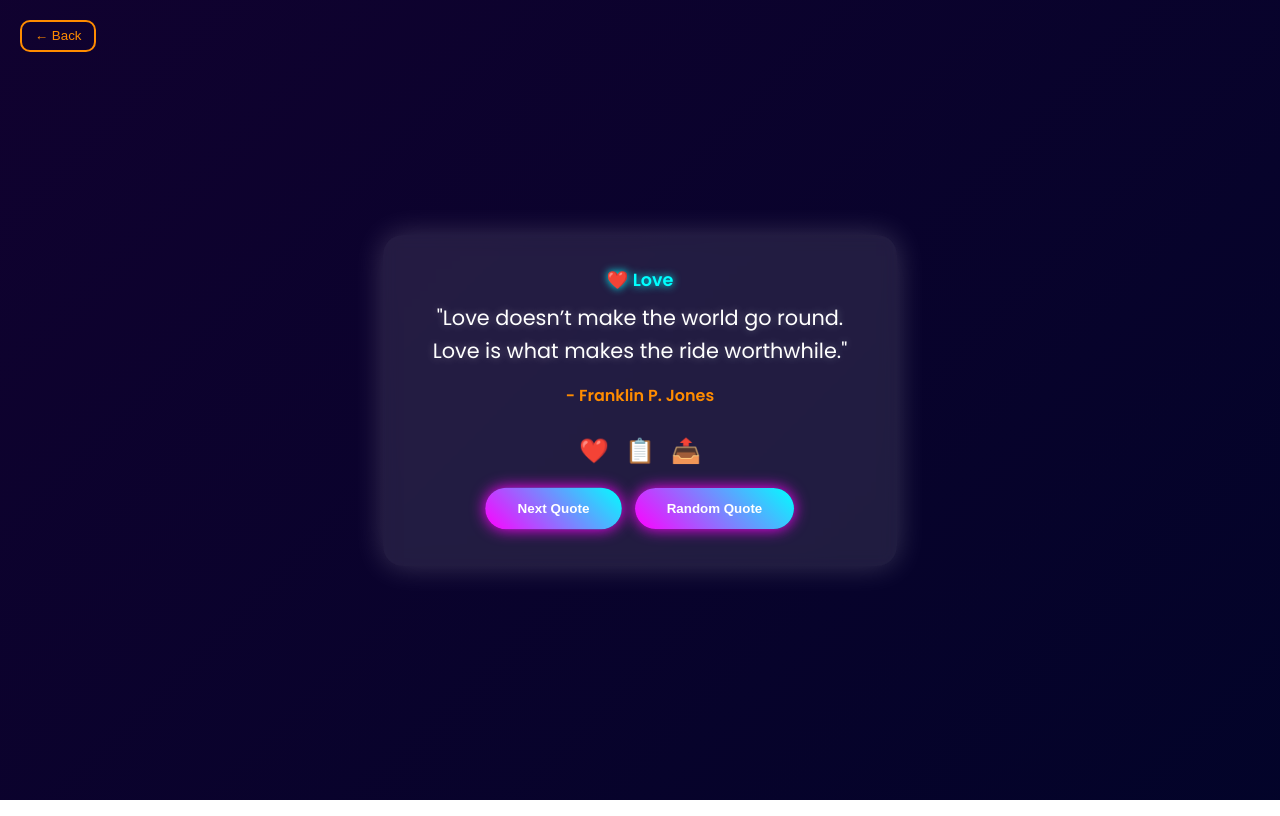
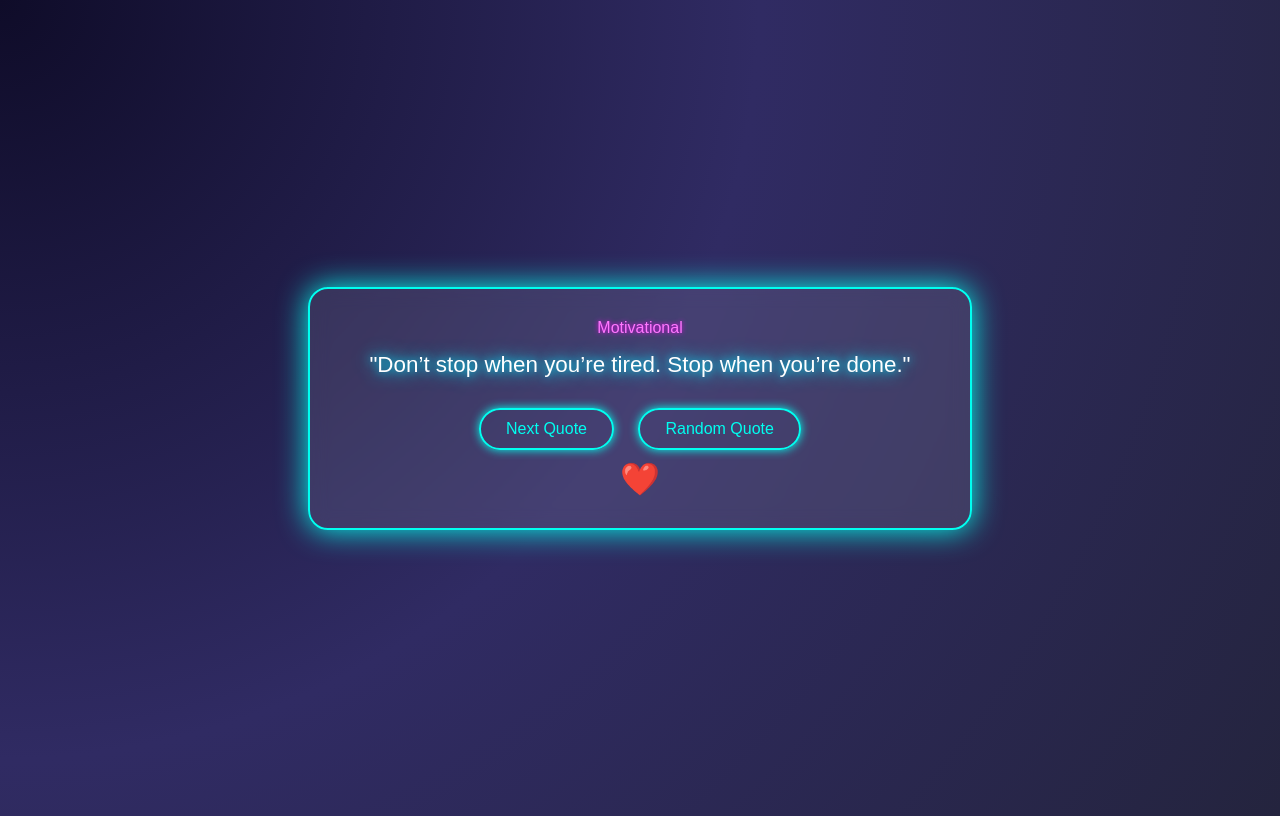
Before and after one commit to leviscojr/quotesverse, a plain HTML site: page quotes.html in a window 1280 px wide. Both pictures are taken after a click on the button "Next Quote". Drawn offline with Linux system fonts and the light colour scheme.

Commit message:
Update quotes.html

```diff
--- a/quotes.html
+++ b/quotes.html
@@ -1,268 +1,157 @@
 <!DOCTYPE html>
 <html lang="en">
 <head>
-  <meta charset="UTF-8" />
-  <meta name="viewport" content="width=device-width, initial-scale=1.0" />
+  <meta charset="UTF-8">
+  <meta name="viewport" content="width=device-width, initial-scale=1.0">
   <title>QuotesVerse</title>
-  <link href="https://fonts.googleapis.com/css2?family=Poppins:wght@400;600&display=swap" rel="stylesheet">
   <style>
-    :root {
-      --neon1: #ff00ff;
-      --neon2: #00ffff;
-      --neon3: #ff8c00;
-      --bg1: #12071f;
-      --text: #ffffff;
-    }
-
     body {
-      margin: 0;
-      font-family: "Poppins", sans-serif;
-      height: 100vh;
+      background: radial-gradient(circle at top left, #0f0c29, #302b63, #24243e);
+      color: #fff;
+      font-family: 'Poppins', sans-serif;
+      text-align: center;
+      min-height: 100vh;
       display: flex;
       flex-direction: column;
       justify-content: center;
       align-items: center;
-      color: var(--text);
-      background: linear-gradient(135deg, #1b0034, #000428);
-      animation: gradientShift 10s ease infinite alternate;
-      background-size: 200% 200%;
-      overflow: hidden;
     }
 
-    @keyframes gradientShift {
-      0% { background-position: 0% 50%; }
-      100% { background-position: 100% 50%; }
+    .quote-box {
+      background: rgba(255, 255, 255, 0.1);
+      border: 2px solid #00fff0;
+      border-radius: 20px;
+      padding: 30px;
+      width: 90%;
+      max-width: 600px;
+      box-shadow: 0 0 30px #00fff0;
+      backdrop-filter: blur(10px);
+      transition: all 0.3s ease;
     }
 
-    .container {
-      text-align: center;
-      background: rgba(255, 255, 255, 0.1);
-      padding: 2rem;
-      border-radius: 20px;
-      box-shadow: 0 0 30px rgba(255,255,255,0.2);
-      backdrop-filter: blur(8px);
-      width: 90%;
-      max-width: 450px;
-      animation: fadeIn 1s ease;
-      position: relative;
-    }
-
-    @keyframes fadeIn {
-      from { opacity: 0; transform: scale(0.9); }
-      to { opacity: 1; transform: scale(1); }
+    .quote-text {
+      font-size: 1.4rem;
+      margin-bottom: 20px;
+      color: #fff;
+      text-shadow: 0 0 10px #00e6ff, 0 0 20px #00e6ff;
     }
 
     .category {
-      font-weight: 600;
-      color: var(--neon2);
-      text-shadow: 0 0 8px var(--neon2);
-      margin-bottom: 0.5rem;
-      font-size: 1.1rem;
+      font-size: 1rem;
+      color: #ff77ff;
+      text-shadow: 0 0 5px #ff00ff;
+      margin-bottom: 15px;
     }
 
-    .quote {
-      font-size: 1.3rem;
-      line-height: 1.6;
-      margin-bottom: 1rem;
-      color: #fff;
-      text-shadow: 0 0 8px rgba(255,255,255,0.3);
+    .btn {
+      background: none;
+      border: 2px solid #00fff0;
+      color: #00fff0;
+      padding: 10px 25px;
+      border-radius: 25px;
+      margin: 10px;
+      cursor: pointer;
+      font-size: 1rem;
+      transition: 0.3s;
+      box-shadow: 0 0 10px #00fff0;
     }
 
-    .author {
-      color: var(--neon3);
-      font-weight: 600;
-      margin-bottom: 1.5rem;
+    .btn:hover {
+      background: #00fff0;
+      color: #121212;
+      box-shadow: 0 0 25px #00fff0;
     }
 
-    .buttons {
-      display: flex;
-      justify-content: center;
-      gap: 1rem;
-      margin-bottom: 1rem;
-    }
-
-    .icon-btn {
-      font-size: 1.5rem;
+    .heart {
+      font-size: 2rem;
       cursor: pointer;
-      transition: 0.3s;
-      user-select: none;
-    }
-
-    .icon-btn:hover {
-      transform: scale(1.2);
-      text-shadow: 0 0 10px var(--neon1);
+      transition: transform 0.3s ease, color 0.3s ease;
     }
 
     .heart.liked {
-      color: #ff3366;
-      text-shadow: 0 0 15px #ff3366, 0 0 30px #ff6699;
-      animation: heartPop 0.5s ease;
+      color: #ff007f;
+      transform: scale(1.4);
+      text-shadow: 0 0 20px #ff007f;
     }
 
-    @keyframes heartPop {
-      0% { transform: scale(1); }
-      50% { transform: scale(1.6); }
-      100% { transform: scale(1.1); }
+    #favMsg {
+      color: #00ffcc;
+      font-size: 1rem;
+      margin-top: 10px;
+      display: none;
     }
 
-    .toast {
-      position: absolute;
-      bottom: -50px;
-      left: 50%;
-      transform: translateX(-50%);
-      background: rgba(0,0,0,0.6);
-      color: white;
-      padding: 0.5rem 1rem;
-      border-radius: 20px;
-      font-size: 0.9rem;
-      opacity: 0;
-      transition: all 0.5s ease;
-      pointer-events: none;
-    }
-
-    .toast.show {
-      bottom: 10px;
-      opacity: 1;
-    }
-
-    .next-btn, .random-btn {
-      background: linear-gradient(45deg, var(--neon1), var(--neon2));
-      border: none;
-      border-radius: 50px;
-      color: white;
-      font-weight: 600;
-      padding: 0.8rem 2rem;
-      cursor: pointer;
-      box-shadow: 0 0 15px var(--neon1);
-      transition: all 0.3s ease;
-      margin: 0.3rem;
-    }
-
-    .next-btn:hover, .random-btn:hover {
-      transform: scale(1.1);
-      box-shadow: 0 0 25px var(--neon2);
-    }
-
-    .back-btn {
-      position: absolute;
-      top: 20px;
-      left: 20px;
-      background: transparent;
-      border: 2px solid var(--neon3);
-      color: var(--neon3);
-      padding: 0.4rem 0.8rem;
-      border-radius: 10px;
-      cursor: pointer;
-      transition: 0.3s;
-    }
-
-    .back-btn:hover {
-      background: var(--neon3);
-      color: #000;
-      box-shadow: 0 0 10px var(--neon3);
-    }
-
-    @keyframes pulse {
-      0%, 100% { transform: scale(1); }
-      50% { transform: scale(1.05); }
-    }
-
-    .next-btn {
-      animation: pulse 2.5s infinite ease-in-out;
+    @keyframes glow {
+      0% { text-shadow: 0 0 5px #00fff0; }
+      50% { text-shadow: 0 0 20px #00fff0; }
+      100% { text-shadow: 0 0 5px #00fff0; }
     }
   </style>
 </head>
 <body>
-  <button class="back-btn" onclick="window.location.href='index.html'">← Back</button>
 
-  <div class="container">
-    <div class="category" id="category">💬 Motivation</div>
-    <div class="quote" id="quote">"The harder you work for something, the greater you’ll feel when you achieve it."</div>
-    <div class="author" id="author">- Unknown</div>
-
-    <div class="buttons">
-      <span class="icon-btn heart" onclick="toggleLike(this)">❤️</span>
-      <span class="icon-btn" onclick="copyQuote()">📋</span>
-      <span class="icon-btn" onclick="shareQuote()">📤</span>
+  <div class="quote-box">
+    <div class="category" id="category">Motivational</div>
+    <div class="quote-text" id="quote">"Stay hungry, stay foolish."</div>
+    <div>
+      <button class="btn" id="nextBtn">Next Quote</button>
+      <button class="btn" id="randomBtn">Random Quote</button>
     </div>
-
-    <button class="next-btn" onclick="nextQuote()">Next Quote</button>
-    <button class="random-btn" onclick="randomQuote()">Random Quote</button>
-
-    <div id="toast" class="toast">Added to Favorites!</div>
+    <div class="heart" id="heart">❤️</div>
+    <div id="favMsg">💖 Added to Favorites!</div>
   </div>
 
   <script>
-    const quotes = [
-      { category: "💪 Motivation", text: "Push yourself, because no one else is going to do it for you.", author: "Unknown" },
-      { category: "❤️ Love", text: "Love doesn’t make the world go round. Love is what makes the ride worthwhile.", author: "Franklin P. Jones" },
-      { category: "🏆 Success", text: "Don’t watch the clock; do what it does. Keep going.", author: "Sam Levenson" },
-      { category: "🧘 Peace", text: "Inner peace begins the moment you choose not to allow another person or event to control your emotions.", author: "Unknown" },
-      { category: "💼 Hustle", text: "Dream big. Work hard. Stay humble.", author: "Unknown" },
-      { category: "🔥 Passion", text: "Be fearless in the pursuit of what sets your soul on fire.", author: "Jennifer Lee" },
-      { category: "🌟 Inspiration", text: "Stars can’t shine without darkness.", author: "Unknown" },
-      { category: "🧠 Wisdom", text: "Knowing yourself is the beginning of all wisdom.", author: "Aristotle" }
-    ];
+    const quotes = {
+      motivational: [
+        "Push yourself, because no one else is going to do it for you.",
+        "Don’t stop when you’re tired. Stop when you’re done.",
+        "Stay hungry, stay foolish."
+      ],
+      love: [
+        "Love is not what you say. Love is what you do.",
+        "You are my today and all of my tomorrows."
+      ],
+      funny: [
+        "I’m not lazy, I’m on energy-saving mode.",
+        "Life is short. Smile while you still have teeth!"
+      ]
+    };
 
-    const quoteEl = document.getElementById("quote");
-    const authorEl = document.getElementById("author");
-    const categoryEl = document.getElementById("category");
-    const toast = document.getElementById("toast");
-    let current = 0;
+    let currentCategory = 'motivational';
+    let currentIndex = 0;
 
-    function renderQuote(i) {
-      const q = quotes[i];
-      quoteEl.style.opacity = 0;
-      authorEl.style.opacity = 0;
-      categoryEl.style.opacity = 0;
+    const quoteEl = document.getElementById('quote');
+    const categoryEl = document.getElementById('category');
+    const heartEl = document.getElementById('heart');
+    const favMsg = document.getElementById('favMsg');
+
+    document.getElementById('nextBtn').addEventListener('click', () => {
+      const catQuotes = quotes[currentCategory];
+      currentIndex = (currentIndex + 1) % catQuotes.length;
+      quoteEl.textContent = `"${catQuotes[currentIndex]}"`;
+      categoryEl.textContent = currentCategory.charAt(0).toUpperCase() + currentCategory.slice(1);
+    });
+
+    document.getElementById('randomBtn').addEventListener('click', () => {
+      const allQuotes = Object.entries(quotes);
+      const [randCat, catQuotes] = allQuotes[Math.floor(Math.random() * allQuotes.length)];
+      const randQuote = catQuotes[Math.floor(Math.random() * catQuotes.length)];
+      quoteEl.textContent = `"${randQuote}"`;
+      categoryEl.textContent = randCat.charAt(0).toUpperCase() + randCat.slice(1);
+      currentCategory = randCat;
+      currentIndex = catQuotes.indexOf(randQuote);
+    });
+
+    heartEl.addEventListener('click', () => {
+      heartEl.classList.toggle('liked');
+      favMsg.style.display = 'block';
+      favMsg.style.animation = 'glow 1s ease';
       setTimeout(() => {
-        quoteEl.textContent = `"${q.text}"`;
-        authorEl.textContent = `- ${q.author}`;
-        categoryEl.textContent = q.category;
-        quoteEl.style.opacity = 1;
-        authorEl.style.opacity = 1;
-        categoryEl.style.opacity = 1;
-      }, 400);
-    }
+        favMsg.style.display = 'none';
+      }, 1200);
+    });
+  </script>
 
-    function nextQuote() {
-      current = (current + 1) % quotes.length;
-      renderQuote(current);
-    }
-
-    function randomQuote() {
-      const randomIndex = Math.floor(Math.random() * quotes.length);
-      current = randomIndex;
-      renderQuote(current);
-    }
-
-    function toggleLike(el) {
-      el.classList.toggle("liked");
-      showToast(el.classList.contains("liked") ? "💖 Added to Favorites!" : "💔 Removed from Favorites!");
-    }
-
-    function copyQuote() {
-      navigator.clipboard.writeText(`${quoteEl.textContent} ${authorEl.textContent}`);
-      showToast("📋 Quote copied!");
-    }
-
-    function shareQuote() {
-      if (navigator.share) {
-        navigator.share({
-          title: 'QuotesVerse',
-          text: `${quoteEl.textContent} ${authorEl.textContent}`,
-          url: window.location.href,
-        });
-      } else {
-        showToast("⚠️ Sharing not supported!");
-      }
-    }
-
-    function showToast(msg) {
-      toast.textContent = msg;
-      toast.classList.add("show");
-      setTimeout(() => toast.classList.remove("show"), 1500);
-    }
-  </script>
 </body>
 </html>
```
